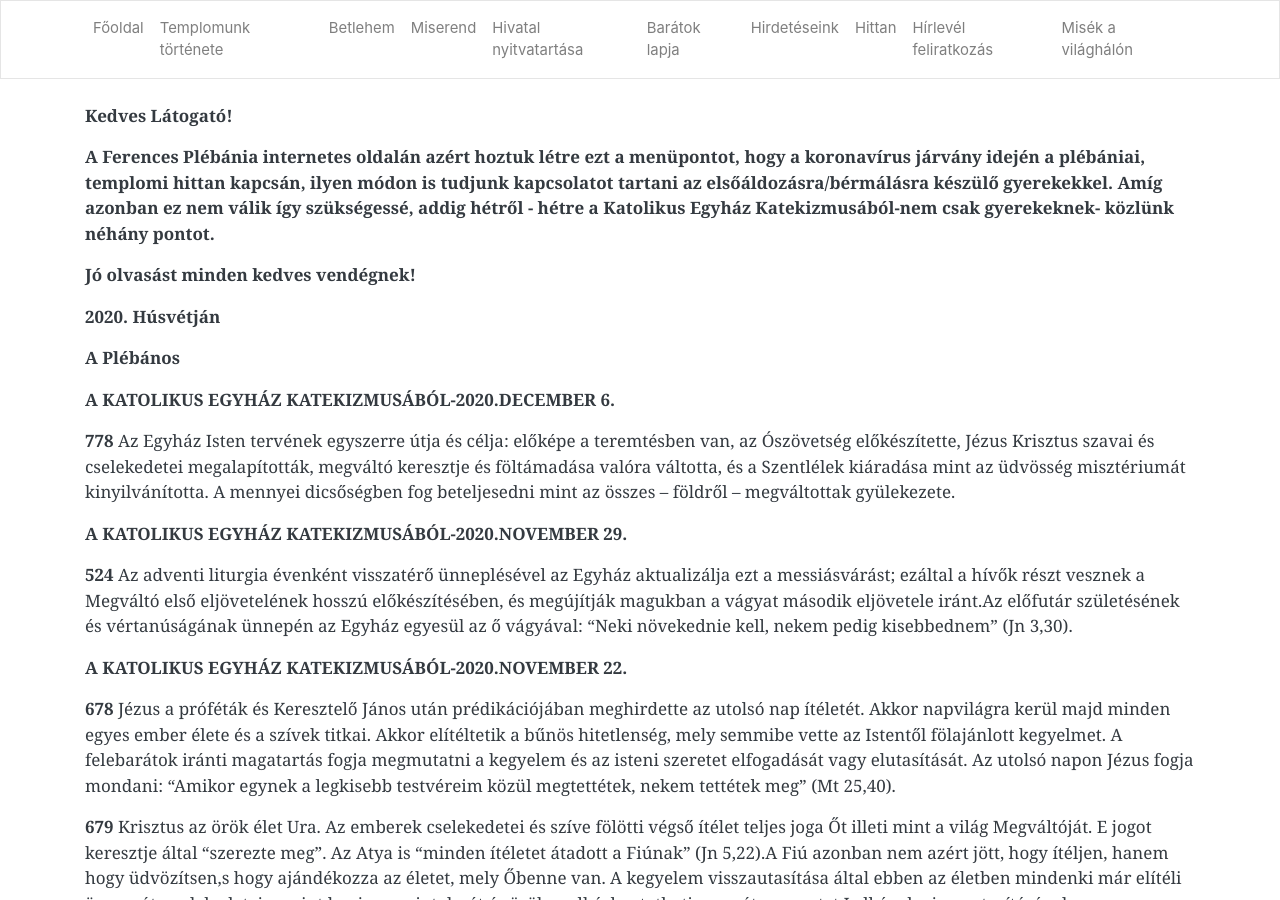
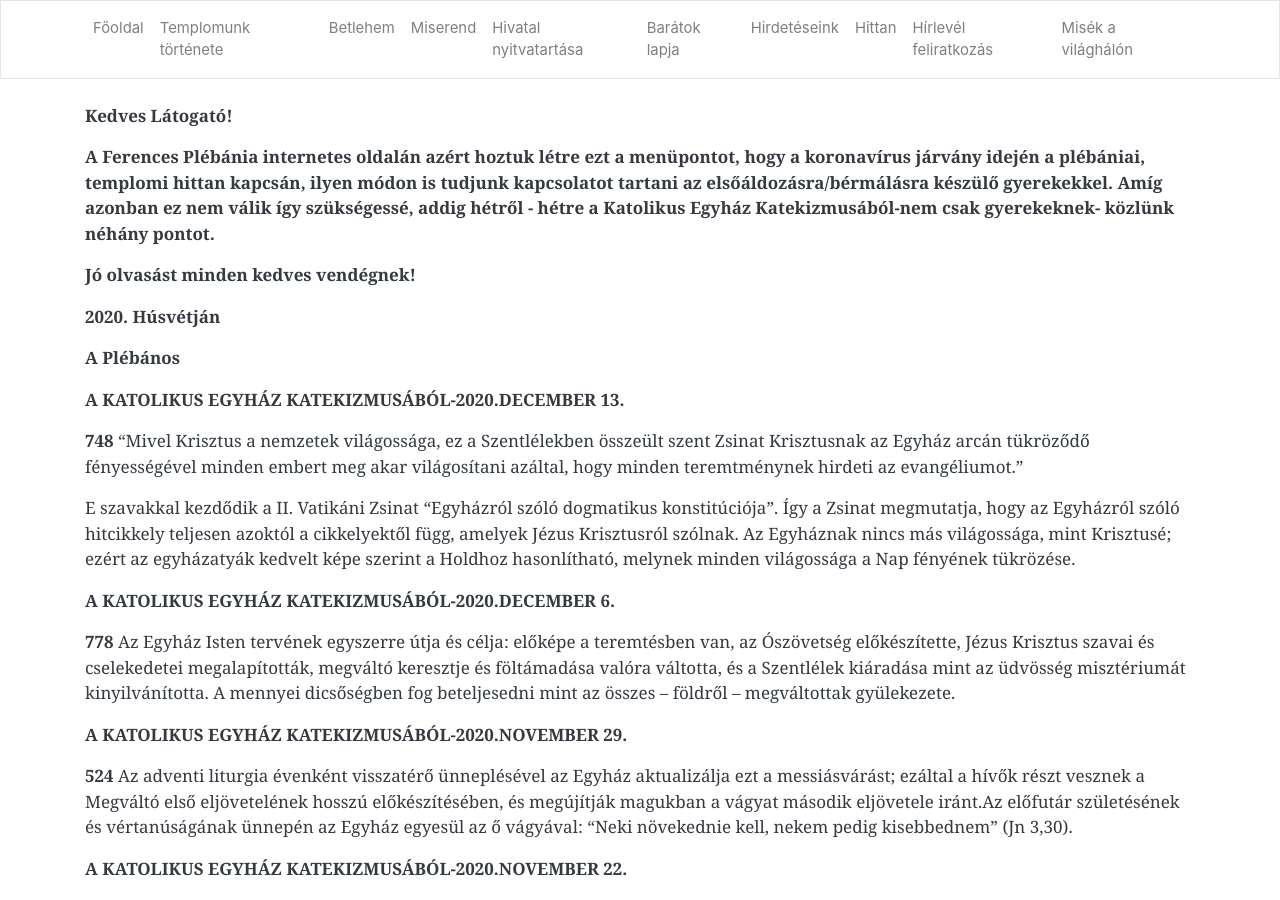
Before and after one commit to pecsi-ferences/pecsi-ferences.github.io, a Jekyll site: the page built from hittan.md, in a window 1280 px wide and 900 px high. Built offline with Jekyll 4.4.1, drawn with Linux system fonts in a browser that asks for light colours; nearby versions of some CDN libraries.

Commit message:
Update from Forestry.io Zoltán Dohány updated hittan.md

```diff
--- a/hittan.md
+++ b/hittan.md
@@ -12,6 +12,12 @@ title: Hittan
 **2020. Húsvétján**
 
 **A Plébános**
+
+**A KATOLIKUS EGYHÁZ KATEKIZMUSÁBÓL-2020.DECEMBER 13.**
+
+**748** "Mivel Krisztus a nemzetek világossága, ez a Szentlélekben összeült szent Zsinat Krisztusnak az Egyház arcán tükröződő fényességével minden embert meg akar világosítani azáltal, hogy minden teremtménynek hirdeti az evangéliumot."
+
+E szavakkal kezdődik a II. Vatikáni Zsinat "Egyházról szóló dogmatikus konstitúciója". Így a Zsinat megmutatja, hogy az Egyházról szóló hitcikkely teljesen azoktól a cikkelyektől függ, amelyek Jézus Krisztusról szólnak. Az Egyháznak nincs más világossága, mint Krisztusé; ezért az egyházatyák kedvelt képe szerint a Holdhoz hasonlítható, melynek minden világossága a Nap fényének tükrözése.
 
 **A KATOLIKUS EGYHÁZ KATEKIZMUSÁBÓL-2020.DECEMBER 6.**
 
```
